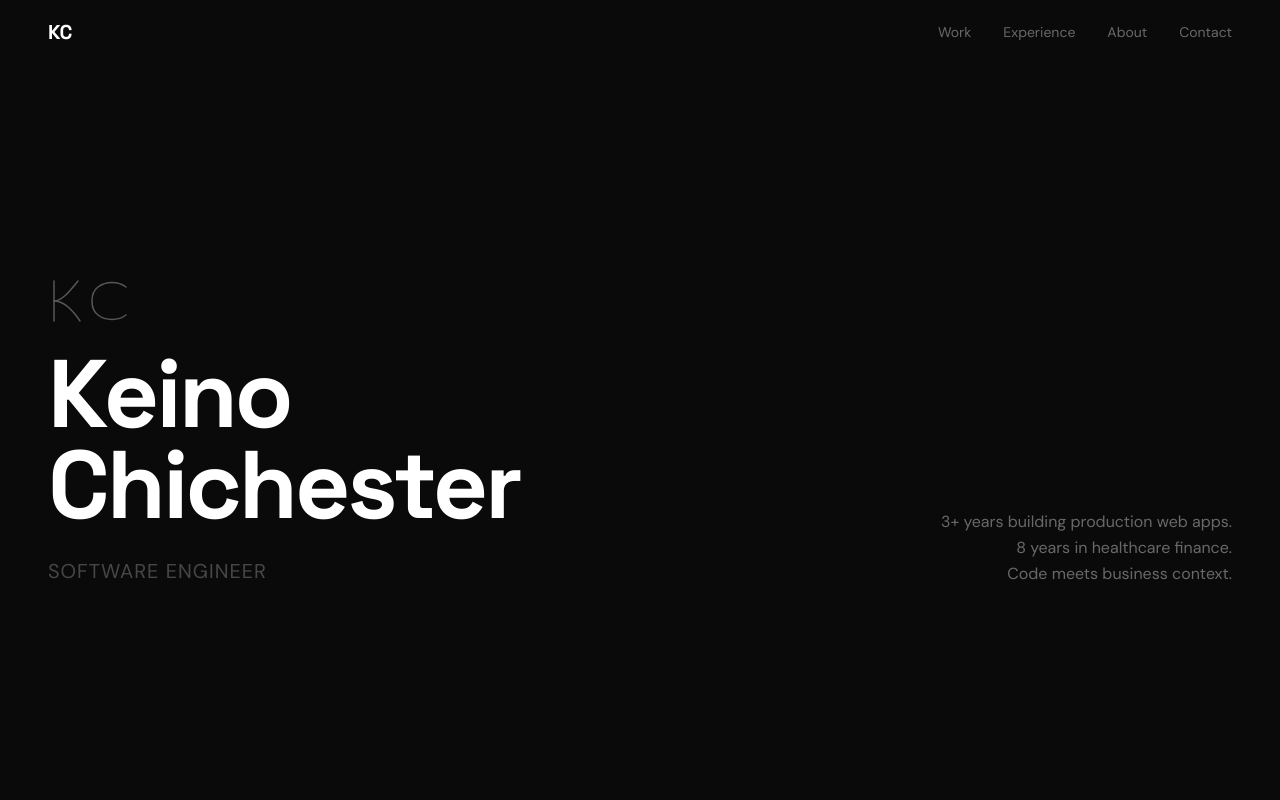
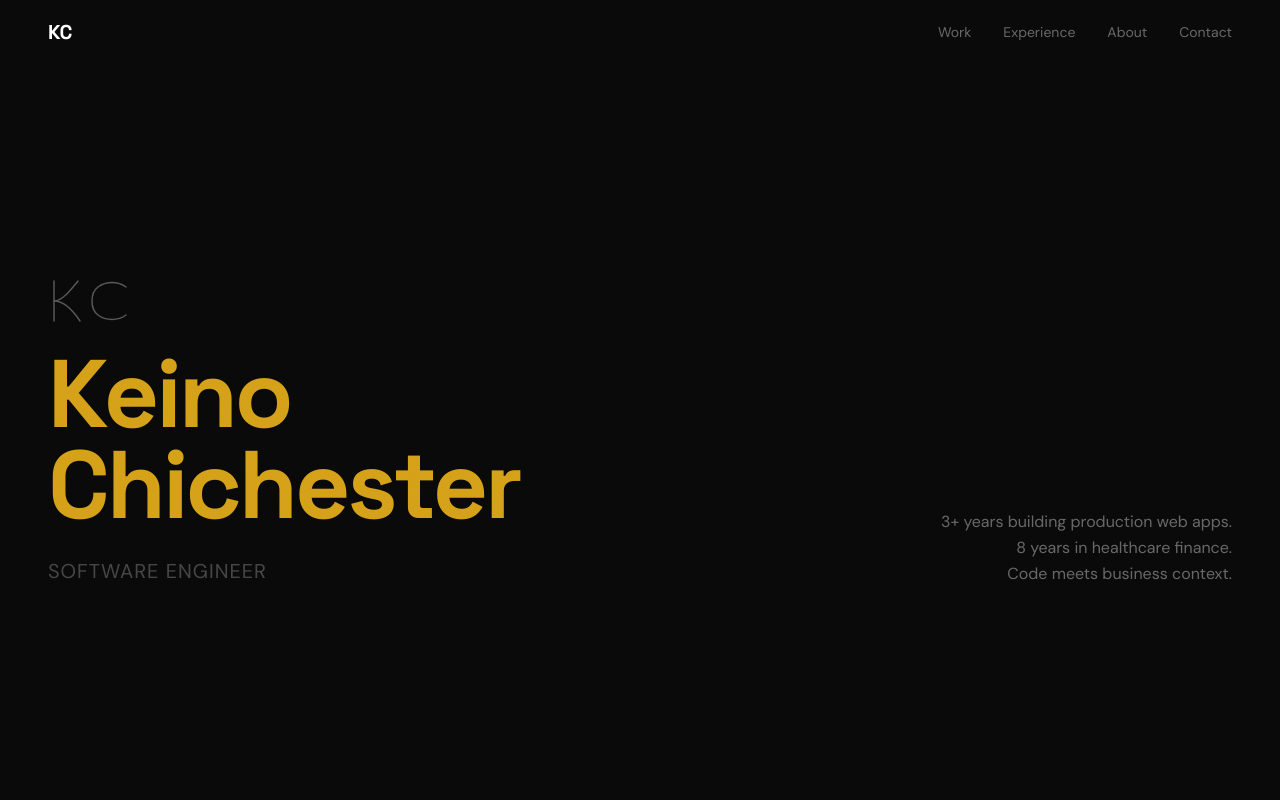
Before and after one commit to KeinoC/keino-portfolio-site, a Next.js app: page / in a window 1280 px wide. Shown: the top 800 px of the page. Built offline with nearby package versions, Linux system fonts and the light colour scheme.

Commit message:
style(hero): mustard yellow Keino Chichester header

```diff
--- a/app/page.tsx
+++ b/app/page.tsx
@@ -261,7 +261,7 @@ export default function Home() {
                 <KCMonogram />
               </motion.div>
               <motion.h1
-                className="font-headline text-[clamp(56px,10vw,96px)] font-bold text-white leading-[0.95] tracking-[-3px]"
+                className="font-headline text-[clamp(56px,10vw,96px)] font-bold text-[#D4A017] leading-[0.95] tracking-[-3px]"
                 variants={fadeUp}
                 transition={{ duration: 0.8 }}
               >
```
